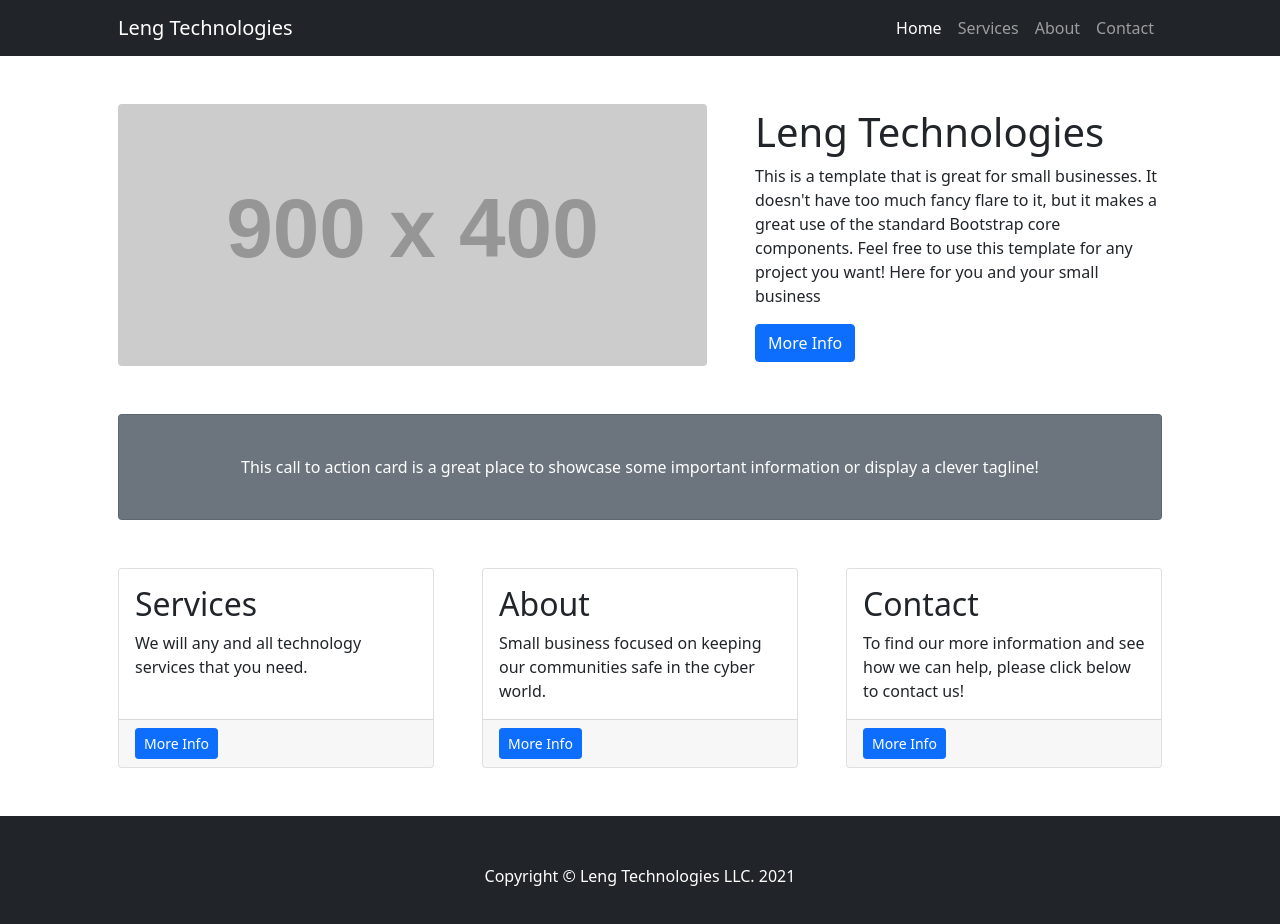
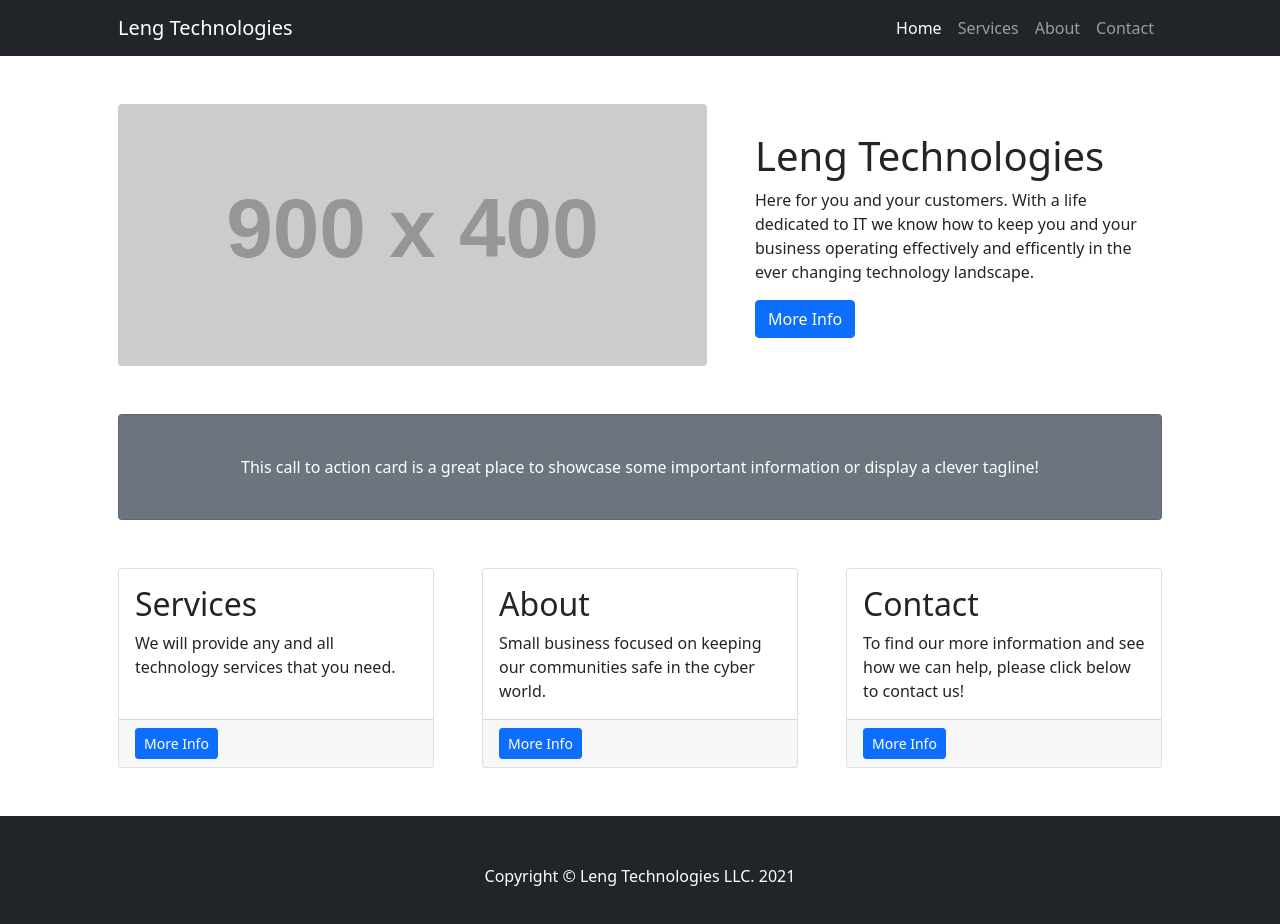
Before and after one commit to LengTechnologies/LengTechnologies-Web, a plain HTML site: page index.html in a window 1280 px wide. Drawn offline with nearby package versions, Linux system fonts and the light colour scheme; placeholder pictures from the web are drawn by us.

Commit message:
fixed typos

```diff
--- a/index.html
+++ b/index.html
@@ -35,7 +35,7 @@
                 <div class="col-lg-7"><img class="img-fluid rounded mb-4 mb-lg-0" src="https://dummyimage.com/900x400/dee2e6/6c757d.jpg" alt="..." /></div>
                 <div class="col-lg-5">
                     <h1 class="font-weight-light">Leng Technologies</h1>
-                    <p>This is a template that is great for small businesses. It doesn't have too much fancy flare to it, but it makes a great use of the standard Bootstrap core components. Feel free to use this template for any project you want! Here for you and your small business</p>
+                    <p>Here for you and your customers. With a life dedicated to IT we know how to keep you and your business operating effectively and efficently in the ever changing technology landscape.</p>
                     <a class="btn btn-primary" href="#!">More Info</a>
                 </div>
             </div>
@@ -49,7 +49,7 @@
                     <div class="card h-100">
                         <div class="card-body">
                             <h2 class="card-title">Services</h2>
-                            <p class="card-text">We will any and all technology services that you need.</p>
+                            <p class="card-text">We will provide any and all technology services that you need.</p>
                         </div>
                         <div class="card-footer"><a class="btn btn-primary btn-sm" href="#!">More Info</a></div>
                     </div>
```
